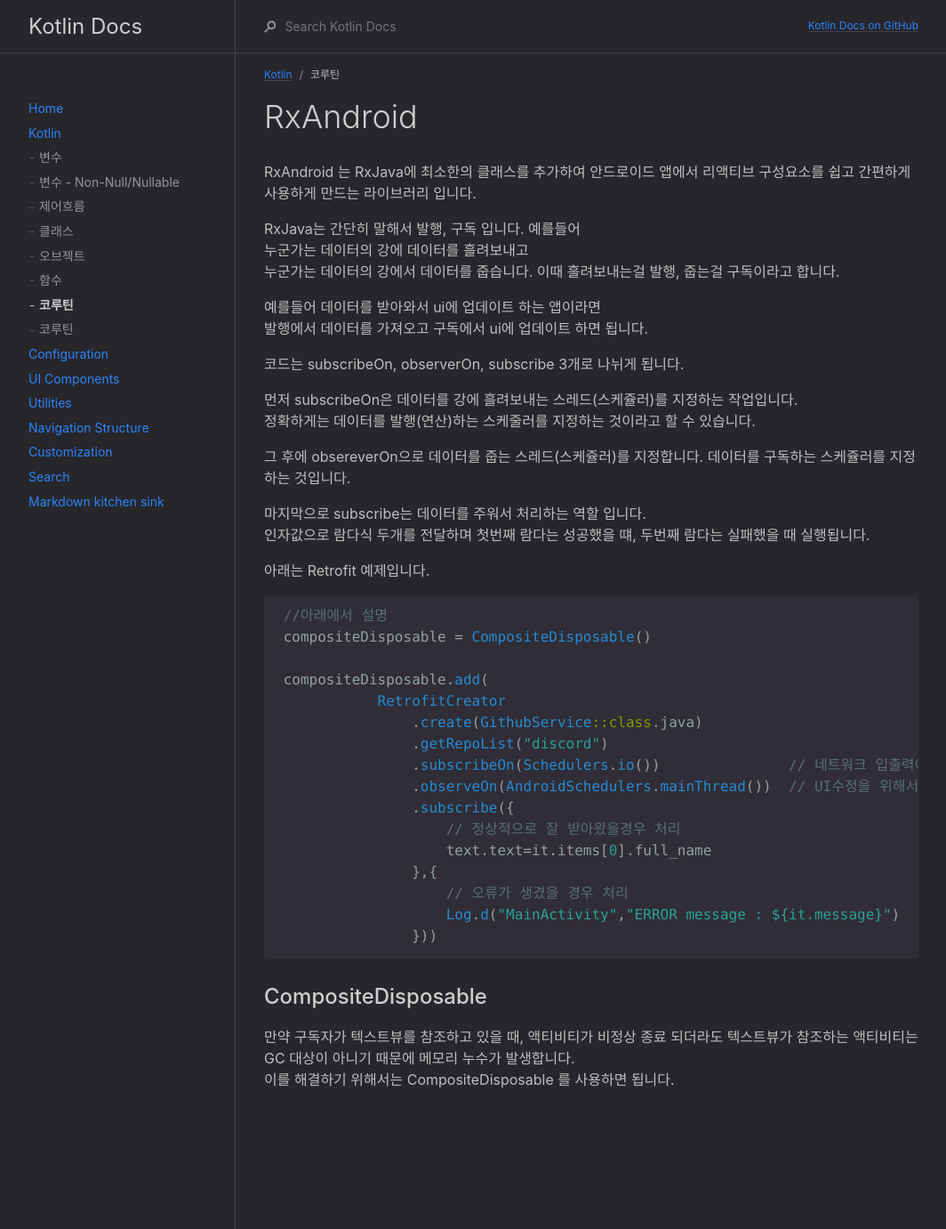
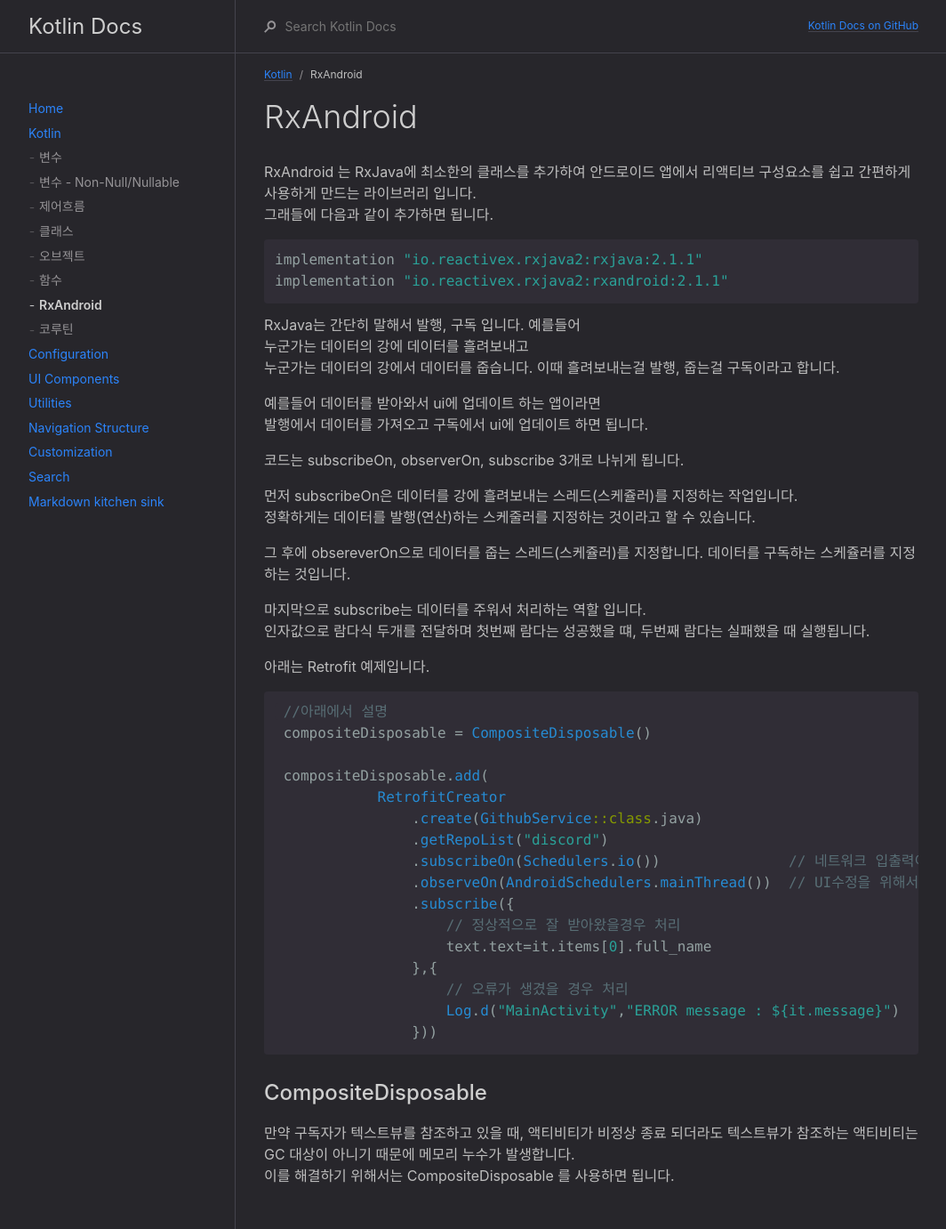
Before and after one commit to labyrintos71/deprecated_docs_2019, a Jekyll site: the page built from docs/kotlin/RxAndroid.md, in a window 1280 px wide. Shown: the whole page at 89% size, without its empty margins (107-1171 px from the left). Built offline with Jekyll 4.4.1, drawn with Linux system fonts in a browser that asks for light colours.

Commit message:
no message

````diff
--- a/docs/kotlin/RxAndroid.md
+++ b/docs/kotlin/RxAndroid.md
@@ -1,12 +1,16 @@
 ---
 layout: default
-title: 코루틴
+title: RxAndroid
 parent: Kotlin
 nav_order: 8
 ---
 # RxAndroid
 RxAndroid 는 RxJava에 최소한의 클래스를 추가하여 안드로이드 앱에서 리액티브 구성요소를 쉽고 간편하게 사용하게 만드는 라이브러리 입니다.
-
+그래들에 다음과 같이 추가하면 됩니다.
+```gradle
+implementation "io.reactivex.rxjava2:rxjava:2.1.1"
+implementation "io.reactivex.rxjava2:rxandroid:2.1.1"
+```
 RxJava는 간단히 말해서 발행, 구독 입니다. 예를들어
 누군가는 데이터의 강에 데이터를 흘려보내고
 누군가는 데이터의 강에서 데이터를 줍습니다.
````
